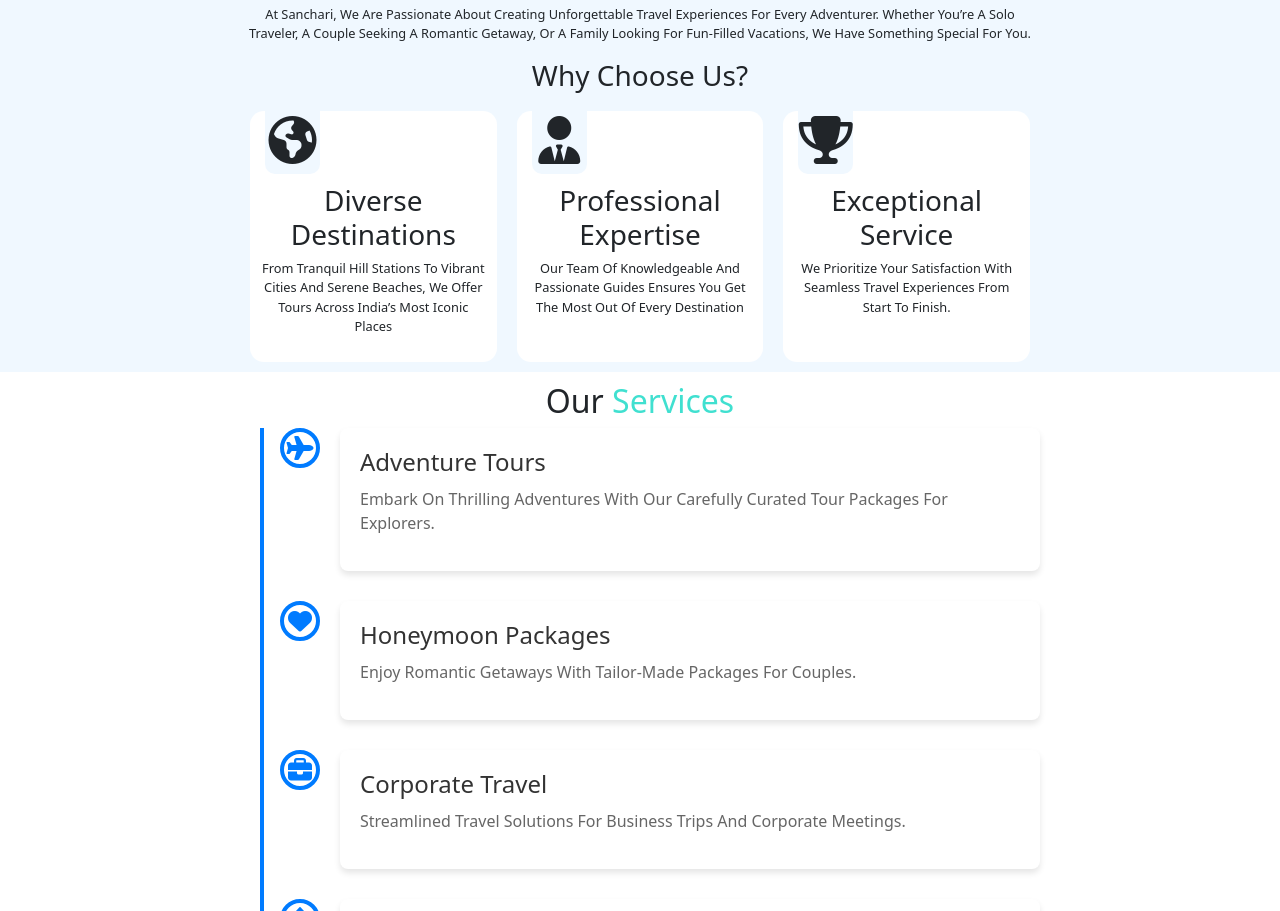
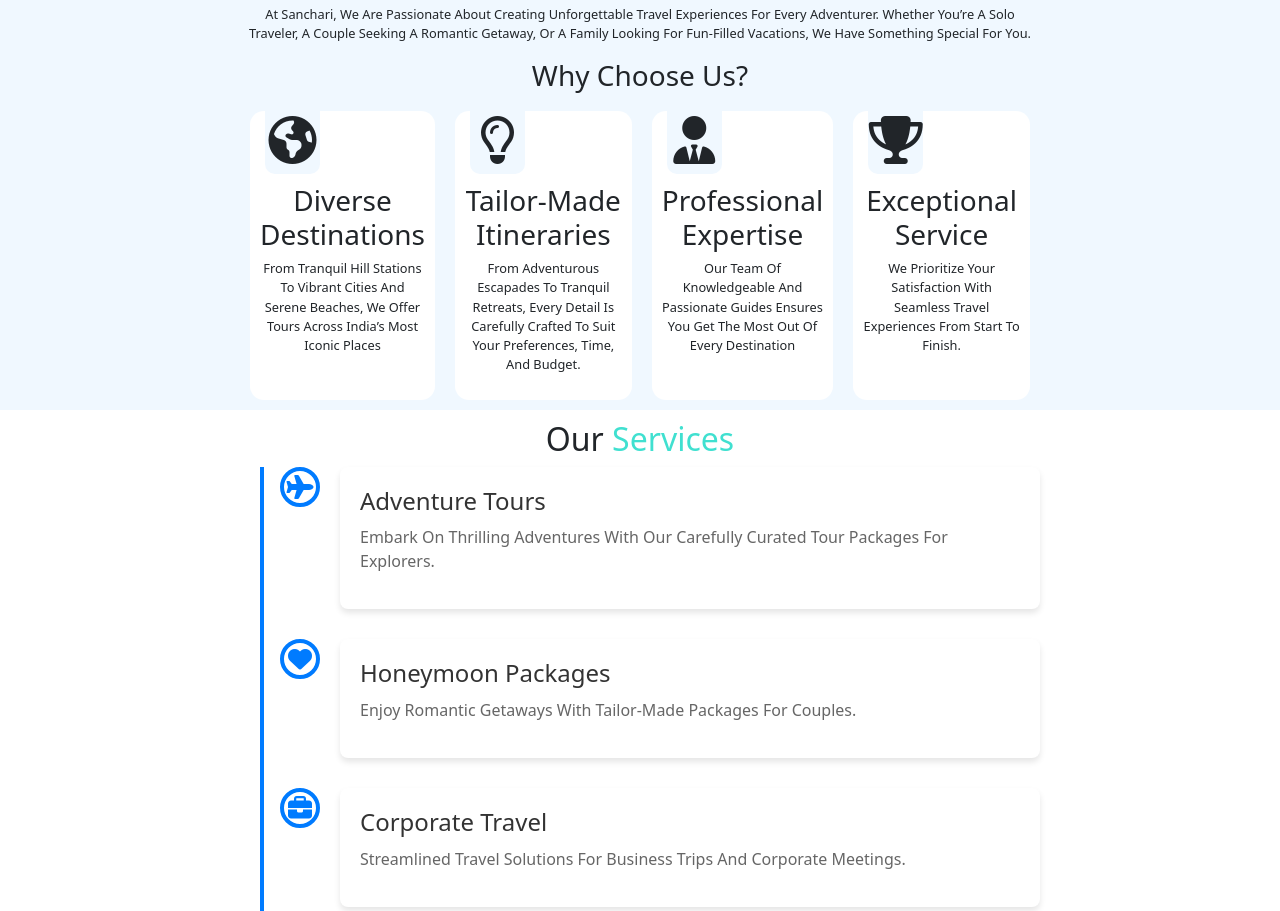
Before and after one commit to premkumar3616/sanchari-main, a plain HTML site: page index.html in a window 1280 px wide. Shown: the part 987-1898 px from the top of the page. Drawn offline with nearby package versions, Linux system fonts and the light colour scheme.

Commit message:
Update index.html

```diff
--- a/index.html
+++ b/index.html
@@ -66,7 +66,7 @@
                             <h3>Diverse Destinations</h3>
                             <p>From tranquil hill stations to vibrant cities and serene beaches, we offer tours across India’s most iconic places</p>
                         </div>
-<!--                         <div class="cards">
+                        <div class="cards">
                             <div class="icon">
                                 <i class="fa-regular fa-lightbulb"></i>
                             </div>
@@ -74,7 +74,7 @@
                             <p> From adventurous escapades to tranquil retreats, every detail is carefully crafted to suit your preferences, time, and budget.
 
                             </p>
-                        </div> -->
+                        </div>
                         <div class="cards">
                             <div class="icon">
                                 <i class="fa-solid fa-user-tie"></i>
```
